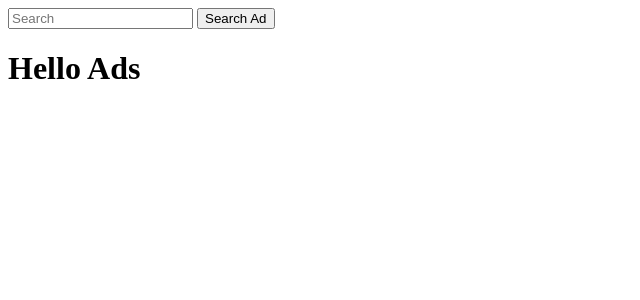
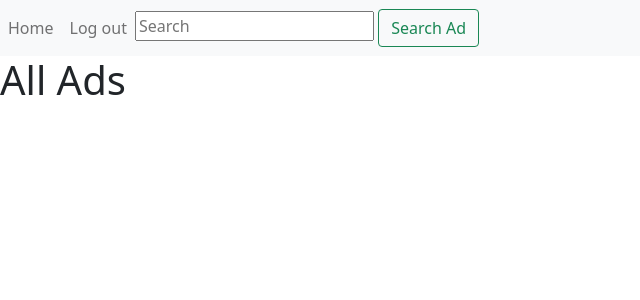
Before and after one commit to gRAKLECLER/project_web3_symfony, a Symfony app: template templates/ads/list_all_ads.html.twig in a window 1280 px wide. Shown: the top 300 px of the page, without its empty margins (0-640 px from the left). Run offline with Twig, Linux system fonts and the light colour scheme; the template is opened without the code that fills it, so the values that code supplies are empty; some libraries are stand-ins or nearby versions.

Commit message:
ADD clean project

```diff
--- a/src/Controller/UserController.php
+++ b/src/Controller/UserController.php
@@ -27,7 +27,7 @@ class UserController extends AbstractController
     public function index(UserRepository $Repository): Response
     {
         $loggedUser = $this->getUser();
-        $user = $userRepository->findAll();
+        $user = $Repository->findAll();
 
         return $this->render('user/index.html.twig', [
             'users' => $user,
--- a/src/Security/EmptyAuthenticator.php
+++ b/src/Security/EmptyAuthenticator.php
@@ -42,7 +42,7 @@ class EmptyAuthenticator extends AbstractAuthenticator implements Authentication
 
     public function onAuthenticationSuccess(Request $request, TokenInterface $token, string $firewallName): ?Response
     {
-        return new RedirectResponse($this->urlGenerator->generate('app_user_index'));
+        return new RedirectResponse($this->urlGenerator->generate('ads'));
     }
 
     public function onAuthenticationFailure(Request $request, AuthenticationException $exception): ?Response
--- a/templates/ads/ad_new.html.twig
+++ b/templates/ads/ad_new.html.twig
@@ -1,3 +1,6 @@
+{% extends 'base.html.twig' %}
+
+{% block body %}
 <div class="create-ad">
     <h1>Créer ton annonce</h1>
 
@@ -21,3 +24,4 @@
         <button type="submit">Publier</button>
     </form>
 </div>
+{% endblock %}
--- a/templates/ads/list_all_ads.html.twig
+++ b/templates/ads/list_all_ads.html.twig
@@ -1,18 +1,11 @@
+{% extends 'base.html.twig' %}
+
 {% block body %}
 <style>
     .ad-container { background: red; margin: 1em auto; max-width: 800px; width: 95%; font: 18px/1.5 sans-serif; }
 </style>
 
-   <form role="search" method="post" action="{{ path('app_ad_search') }}">
-        <div>
-          <input type="text" placeholder="Search" name="search" value="{{app.request.query.get('s') | default('')}}">
-          <span>
-            <button type="submit">Search Ad</button>
-          </span>
-        </div>
-      </form>
-
-<h1>Hello Ads</h1>
+<h1>All Ads</h1>
 
     <ul>
         {% for ad in ads %}
--- a/templates/ads/search.html.twig
+++ b/templates/ads/search.html.twig
@@ -1,3 +1,5 @@
+{% extends 'base.html.twig' %}
+
 {% block body %}
 <div>
   {% if coucou | length == 0 %}
--- a/templates/base.html.twig
+++ b/templates/base.html.twig
@@ -17,6 +17,43 @@
         {% endblock %}
     </head>
     <body>
-        {% block body %}{% endblock %}
+        {% block header %}
+
+<nav class="navbar navbar-expand-lg navbar-light bg-light">
+  <div class="collapse navbar-collapse" id="navbarSupportedContent">
+    <ul class="navbar-nav mr-auto">
+      <li class="nav-item active">
+        <a class="nav-link" href="{{path('ads')}}">Home</a>
+      </li>
+      {# <li class="nav-item">
+        <a class="nav-link" href="{{path('app_user_update', {id:app.user.name})}}">Settings</a>
+      </li> #}
+      <li class="nav-item">
+        <a class="nav-link" href="{{path('app_logout')}}">Log out</a>
+      </li>
+      {% if is_granted('ROLE_ADMIN') %}
+      <li class="nav-item active">
+        <a class="nav-link" href="{{path('app_user_index')}}">Users</a>
+      </li>
+
+      {% endif %}
+    </ul>
+
+     <form class="form-inline" role="search" method="post" action="{{ path('app_ad_search') }}">
+        <div>
+          <input type="text" placeholder="Search" name="search" value="{{app.request.query.get('s') | default('')}}">
+          <span>
+            <button  class="btn btn-outline-success" type="submit">Search Ad</button>
+          </span>
+        </div>
+      </form>
+
+  </div>
+</nav>
+
+        {% endblock %}
+
+        {% block body %}
+           {% endblock %}
     </body>
 </html>
--- /dev/null
+++ b/templates/search/searchBar.html.twig
@@ -0,0 +1 @@
+{{ form(form) }}
```
Also changed, not shown: config/routes.yaml (+14 -15 lines), 1 other file.
